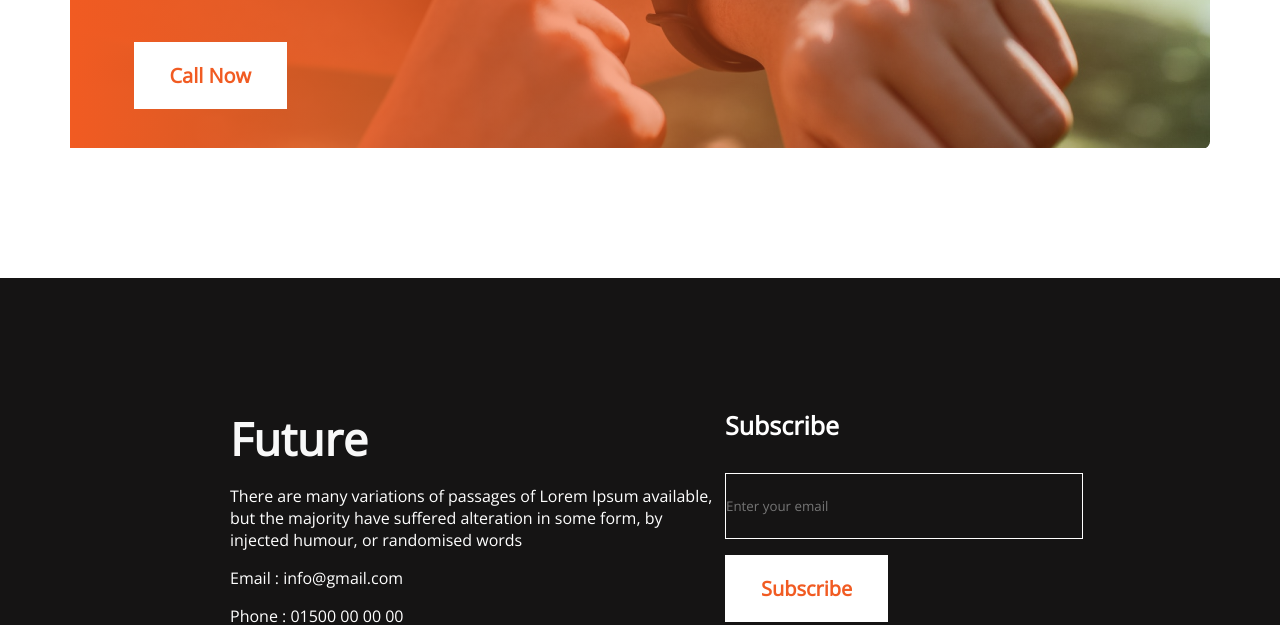
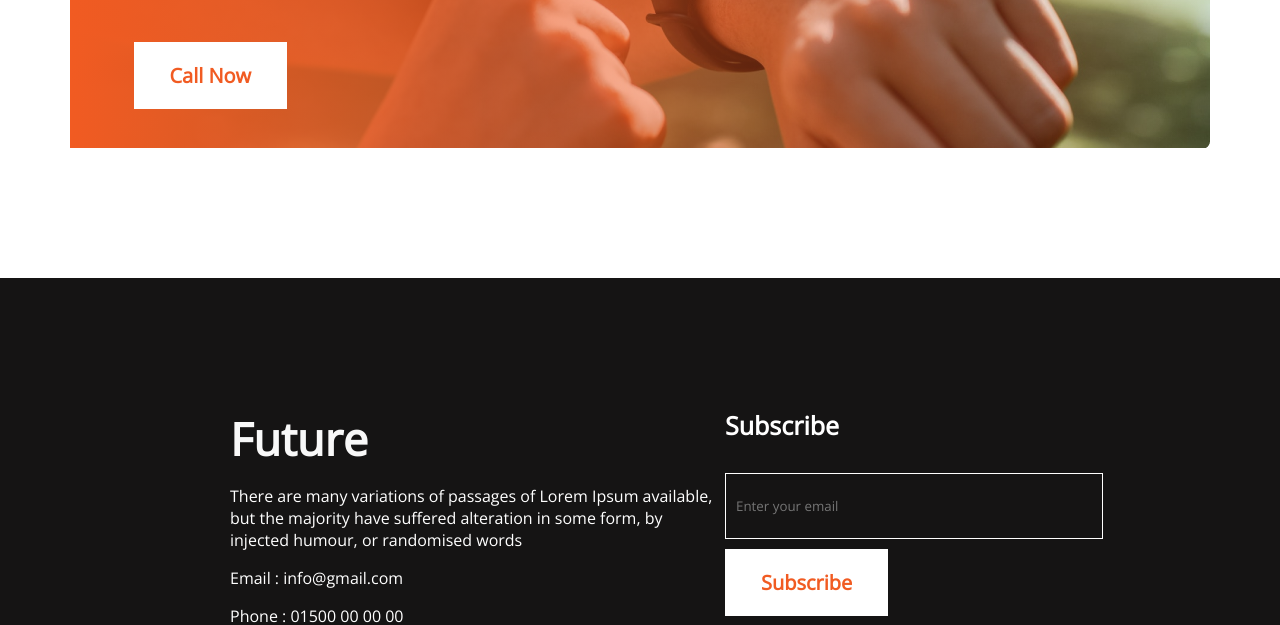
Before and after one commit to Rafid-Al-Ahsan/PH-Assignment-01, a plain HTML site: page index.html in a window 1280 px wide. Shown: the part 2345-2970 px from the top of the page. Drawn offline with nearby package versions, Linux system fonts and the light colour scheme.

Commit message:
clean code

```diff
--- a/css/style.css
+++ b/css/style.css
@@ -187,6 +187,16 @@ footer{
     margin: 130px 0px;
 }
 
+input{
+    width: 356px;
+    height: 64px;
+    padding: 0 10px;
+    margin-bottom: 10px;
+    background: #151414;
+    color: #FFF;
+    border: 1px solid #FFF;
+}
+
 .subscribe h3{
     font-weight: 600;
     font-size: 25px;
@@ -202,3 +212,6 @@ footer{
     font-size: 20px;
     padding: 20px 36px;
 }
+
+/* style="width: 356px; height: 64px; margin-bottom:  */
+                     /* 16px; background: #151414; color: #FFF; border: 1px solid #FFF;" */
--- a/index.html
+++ b/index.html
@@ -103,8 +103,7 @@
             <div class="subscribe">
                 <h3>Subscribe</h3>
                 <form>
-                    <input type="email" name="" id="" placeholder="Enter your email" style="width: 356px; height: 64px; margin-bottom:
-                     16px; background: #151414; color: #FFF; border: 1px solid #FFF;">
+                    <input type="email" name="" id="" placeholder="Enter your email" >
                     <button class="common-btn" type="submit">Subscribe</button>
                 </form>
             </div>
```
